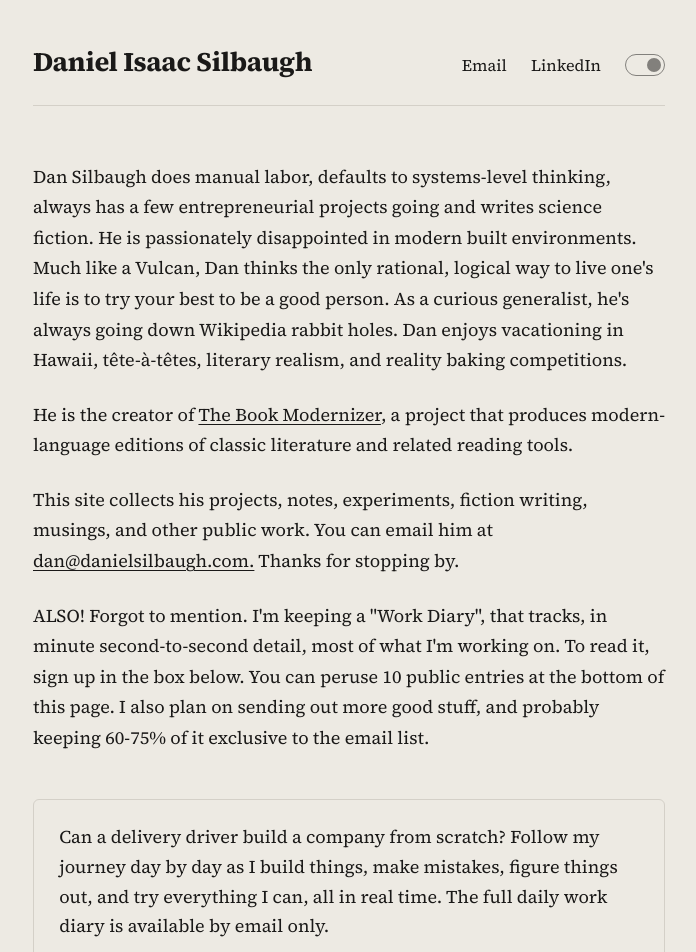
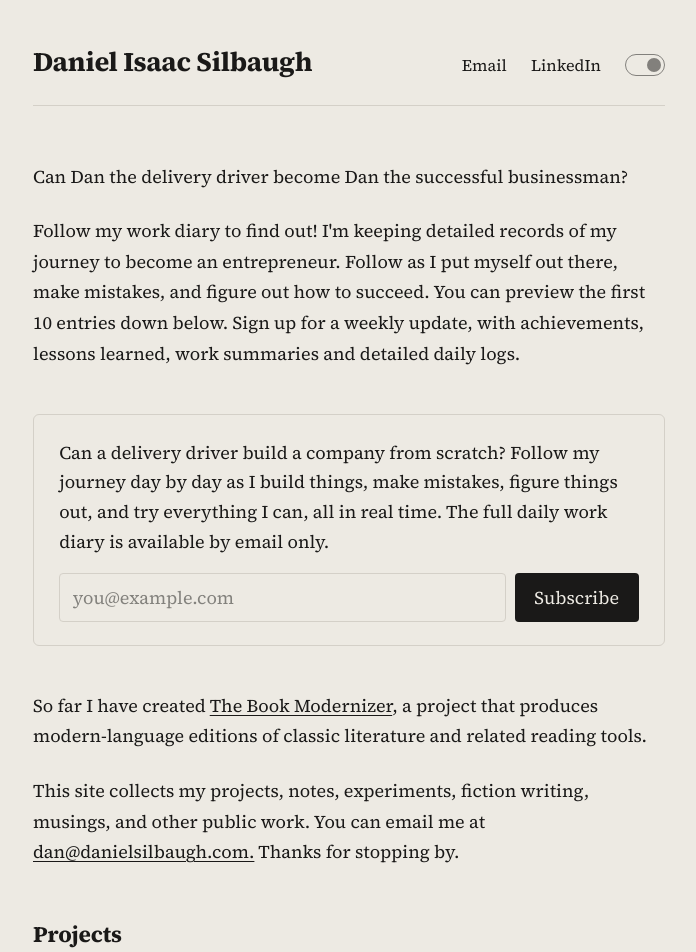
Before and after one commit to daniel-isaac-silbaugh/personal-site, a Next.js app: page / in a window 1280 px wide. Shown: the top 952 px of the page, without its empty margins (291-987 px from the left). Built offline with nearby package versions, Linux system fonts and the light colour scheme.

Commit message:
subscribe box to top

```diff
--- a/app/page.tsx
+++ b/app/page.tsx
@@ -20,26 +20,29 @@ export default function Home() {
 
       <section className="bio">
         <p>
-          Dan Silbaugh does manual labor, defaults to systems-level thinking, always has a few entrepreneurial projects going and writes science fiction. He is passionately disappointed in modern built environments. Much like a Vulcan, Dan thinks the only rational, logical way to live one's life is to try your best to be a good person. As a curious generalist, he's always going down Wikipedia rabbit holes. Dan enjoys vacationing in Hawaii, tête-à-têtes, literary realism, and reality baking competitions.
+          Can Dan the delivery driver become Dan the successful businessman?
         </p>
+         <p>
+          Follow my work diary to find out! I'm keeping detailed records of my journey to become an entrepreneur. Follow as I put myself out there, make mistakes, and figure out how to succeed. You can preview the first 10 entries down below. Sign up for a weekly update, with achievements, lessons learned, work summaries and detailed daily logs.
+        </p>
+      </section>
+
+      <Subscribe />
+
+      <section className="bio">
         <p>
-          He is the creator of{' '}
+          So far I have created{' '}
           <a href="https://bookmodernizer.com">The Book Modernizer</a>, a
           project that produces modern-language editions of classic literature
           and related reading tools.
         </p>
         <p>
-          This site collects his projects, notes, experiments, fiction
-          writing, musings, and other public work. You can email him at <a href="mailto:dan@danielsilbaugh.com">dan@danielsilbaugh.com.</a> Thanks for stopping by.
+          This site collects my projects, notes, experiments, fiction
+          writing, musings, and other public work. You can email me at <a href="mailto:dan@danielsilbaugh.com">dan@danielsilbaugh.com.</a> Thanks for stopping by.
 
         </p>
-         <p>
-          ALSO! Forgot to mention. I'm keeping a "Work Diary", that tracks, in minute second-to-second detail, most of what I'm working on. To read it, sign up in the box below. You can peruse 10 public entries at the bottom of this page. I also plan on sending out more good stuff, and probably keeping 60-75% of it exclusive to the email list.
 
-        </p>
       </section>
-
-      <Subscribe />
 
       {groups.map(({ type, label, items }) => (
         <Section key={type} title={label}>
```
